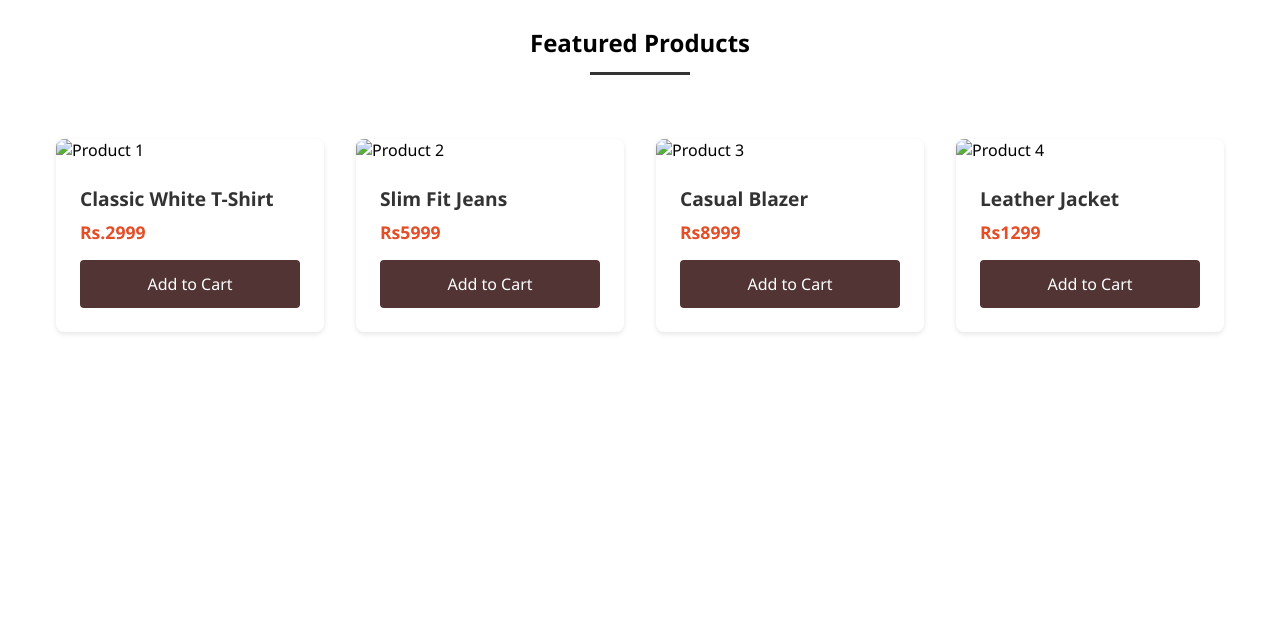
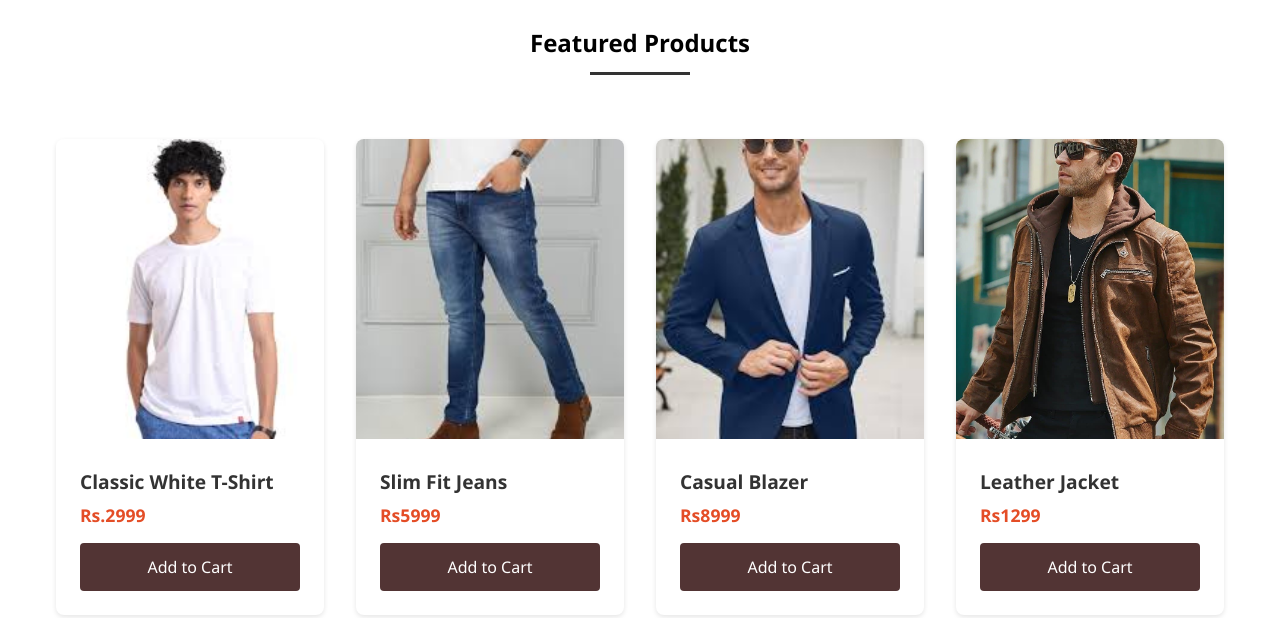
Before and after one commit to arunprasad-04/apfasions, a plain HTML site: page index.html in a window 1280 px wide. Shown: the part 422-1040 px from the top of the page. Before the commit the page ends 834 px from the top, so only its background shows below. Drawn offline with Linux system fonts and the light colour scheme; the site is published under a folder, as on GitHub Pages, so addresses that start at the root find nothing.

Commit message:
index.html

```diff
--- a/index.html
+++ b/index.html
@@ -263,7 +263,7 @@
             </label>
             <div class="nav-links">
                 <a href="#home">Home</a>
-                <a href="/pro.html">Products</a>
+                <a href="pro.html">Products</a>
                 <a href="#cart">Cart (0)</a>
                 <a href="#orders">Orders</a>
             </div>
@@ -284,7 +284,7 @@
         <div class="products-grid">
             <!-- Product 1 -->
             <div class="product-card">
-                <img src="/images (5).jpg" alt="Product 1" class="product-image">
+                <img src="images (5).jpg" alt="Product 1" class="product-image">
                 <div class="product-info">
                     <h3 class="product-title">Classic White T-Shirt</h3>
                     <p class="product-price">Rs.2999</p>
@@ -294,7 +294,7 @@
 
             <!-- Product 2 -->
             <div class="product-card">
-                <img src="/images.jpg" alt="Product 2" class="product-image">
+                <img src="images.jpg" alt="Product 2" class="product-image">
                 <div class="product-info">
                     <h3 class="product-title">Slim Fit Jeans</h3>
                     <p class="product-price">Rs5999</p>
@@ -304,7 +304,7 @@
 
             <!-- Product 3 -->
             <div class="product-card">
-                <img src="/images (1).jpg" alt="Product 3" class="product-image">
+                <img src="images (1).jpg" alt="Product 3" class="product-image">
                 <div class="product-info">
                     <h3 class="product-title">Casual Blazer</h3>
                     <p class="product-price">Rs8999</p>
@@ -314,7 +314,7 @@
 
             <!-- Product 4 -->
             <div class="product-card">
-                <img src="/product-image-1198564609.jpg" alt="Product 4" class="product-image">
+                <img src="product-image-1198564609.jpg" alt="Product 4" class="product-image">
                 <div class="product-info">
                     <h3 class="product-title">Leather Jacket</h3>
                     <p class="product-price">Rs1299</p>
```
